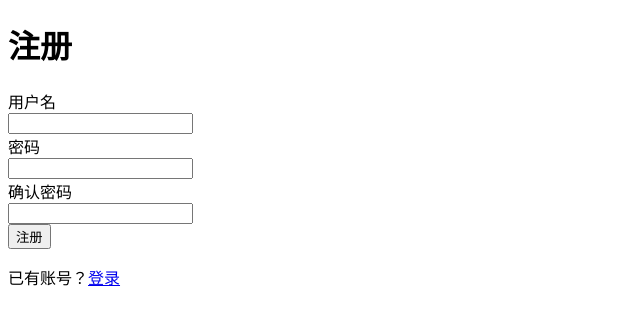
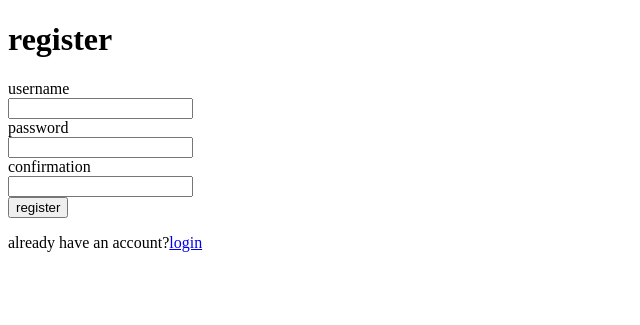
Before and after one commit to Newguinea/chatWithGPT, a Flask app: page /register in a window 1280 px wide. Shown: the top 325 px of the page, without its empty margins (0-640 px from the left). Run offline with Flask 3, Linux system fonts and the light colour scheme.

Commit message:
fix some chines vocabulary

```diff
--- a/app/forms.py
+++ b/app/forms.py
@@ -5,15 +5,15 @@ from wtforms.validators import DataRequired, Length, EqualTo
 
 class LoginForm(FlaskForm):
     username = StringField(
-        '用户名', validators=[DataRequired(), Length(min=2, max=20)])
-    password = PasswordField('密码', validators=[DataRequired()])
-    submit = SubmitField('登录')
+        'username', validators=[DataRequired(), Length(min=2, max=20)])
+    password = PasswordField('password', validators=[DataRequired()])
+    submit = SubmitField('login')
 
 
 class RegisterForm(FlaskForm):
     username = StringField(
-        '用户名', validators=[DataRequired(), Length(min=2, max=20)])
-    password = PasswordField('密码', validators=[DataRequired()])
+        'username', validators=[DataRequired(), Length(min=2, max=20)])
+    password = PasswordField('password', validators=[DataRequired()])
     confirm_password = PasswordField(
-        '确认密码', validators=[DataRequired(), EqualTo('password')])
-    submit = SubmitField('注册')
+        'confirmation', validators=[DataRequired(), EqualTo('password')])
+    submit = SubmitField('register')
--- a/app/templates/chat.html
+++ b/app/templates/chat.html
@@ -127,9 +127,7 @@
     </div>
     <div class="chat-content">
         <div class="chat-history">
-            <p>User: Hello, how are you?</p>
-            <p>AI: I'm fine, thank you. How about you?</p>
-            <p>User: I'm good too.</p>
+            <p>please click "newChat buttom to create a chat"</p>
         </div>
         <div class="chat-input">
             <textarea placeholder="Type your message here..."></textarea>
--- a/app/templates/login.html
+++ b/app/templates/login.html
@@ -1,10 +1,10 @@
 <!doctype html>
 <html>
   <head>
-    <title>登录</title>
+    <title>login</title>
   </head>
   <body>
-    <h1>登录</h1>
+    <h1>login</h1>
 <form action="{{ url_for('login') }}" method="post">
   {{ form.hidden_tag() }}
   <div>
@@ -26,6 +26,6 @@
   </div>
 </form>
 
-    <p>没有账号？<a href="{{ url_for('register') }}">注册</a></p>
+    <p>do not have an account?<a href="{{ url_for('register') }}">register</a></p>
   </body>
 </html>
--- a/app/templates/register.html
+++ b/app/templates/register.html
@@ -1,10 +1,10 @@
 <!doctype html>
 <html>
   <head>
-    <title>注册</title>
+    <title>register</title>
   </head>
   <body>
-    <h1>注册</h1>
+    <h1>register</h1>
     <form action="{{ url_for('register') }}" method="post">
       {{ form.hidden_tag() }}
       <div>
@@ -32,6 +32,6 @@
         {{ form.submit() }}
       </div>
     </form>
-    <p>已有账号？<a href="{{ url_for('login') }}">登录</a></p>
+    <p>already have an account?<a href="{{ url_for('login') }}">login</a></p>
   </body>
 </html>
```
Also changed, not shown: ToDoList.md (+2 -2 lines), app.db, app/routes.py (line endings or trailing spaces), app/templates/base.html (added).
